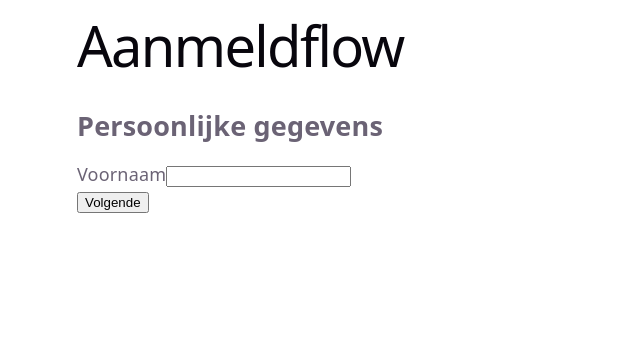
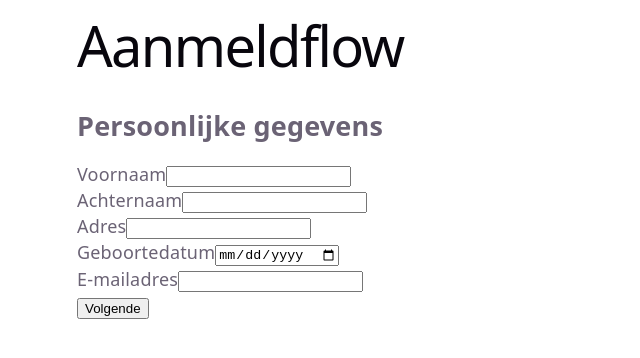
Before and after one commit to daveykropf/assignment-multiple-steps-form, a React (Vite) app: page / in a window 1280 px wide. Shown: the top 358 px of the page, without its empty margins (0-640 px from the left). Built offline with nearby package versions, Linux system fonts and the light colour scheme.

Commit message:
Add field components for email and date

```diff
--- a/src/features/buildingBlocks/FormField.tsx
+++ b/src/features/buildingBlocks/FormField.tsx
@@ -8,6 +8,36 @@ export function FormFieldText({ label }: { label: string }) {
       <input
         id={field.name}
         type="text"
+        value={field.state.value}
+        onChange={(e) => field.handleChange(e.target.value)}
+      />
+    </FormFieldBase>
+  )
+}
+
+export function FormFieldEmail({ label }: { label: string }) {
+  const field = useFieldContext<string>()
+
+  return (
+    <FormFieldBase label={label}>
+      <input
+        id={field.name}
+        type="email"
+        value={field.state.value}
+        onChange={(e) => field.handleChange(e.target.value)}
+      />
+    </FormFieldBase>
+  )
+}
+
+export function FormFieldDate({ label }: { label: string }) {
+  const field = useFieldContext<string>()
+
+  return (
+    <FormFieldBase label={label}>
+      <input
+        id={field.name}
+        type="date"
         value={field.state.value}
         onChange={(e) => field.handleChange(e.target.value)}
       />
--- a/src/features/form/steps/StepPersonal.tsx
+++ b/src/features/form/steps/StepPersonal.tsx
@@ -11,6 +11,22 @@ export const StepPersonal = withForm({
         <form.AppField name="personal.firstName">
           {(field) => <field.FormFieldText label="Voornaam" />}
         </form.AppField>
+
+        <form.AppField name="personal.lastName">
+          {(field) => <field.FormFieldText label="Achternaam" />}
+        </form.AppField>
+
+        <form.AppField name="personal.address">
+          {(field) => <field.FormFieldText label="Adres" />}
+        </form.AppField>
+
+        <form.AppField name="personal.dateOfBirth">
+          {(field) => <field.FormFieldDate label="Geboortedatum" />}
+        </form.AppField>
+
+        <form.AppField name="personal.email">
+          {(field) => <field.FormFieldEmail label="E-mailadres" />}
+        </form.AppField>
       </div>
     )
   },
--- a/src/hooks/form.tsx
+++ b/src/hooks/form.tsx
@@ -1,10 +1,12 @@
 import { createFormHook } from '@tanstack/react-form'
-import { FormFieldText } from '../features/buildingBlocks/FormField'
+import { FormFieldText, FormFieldEmail, FormFieldDate } from '../features/buildingBlocks/FormField'
 import { fieldContext, formContext } from './form-context'
 
 export const { useAppForm, withForm } = createFormHook({
   fieldComponents: {
     FormFieldText,
+    FormFieldEmail,
+    FormFieldDate,
   },
   formComponents: {},
   fieldContext,
```
